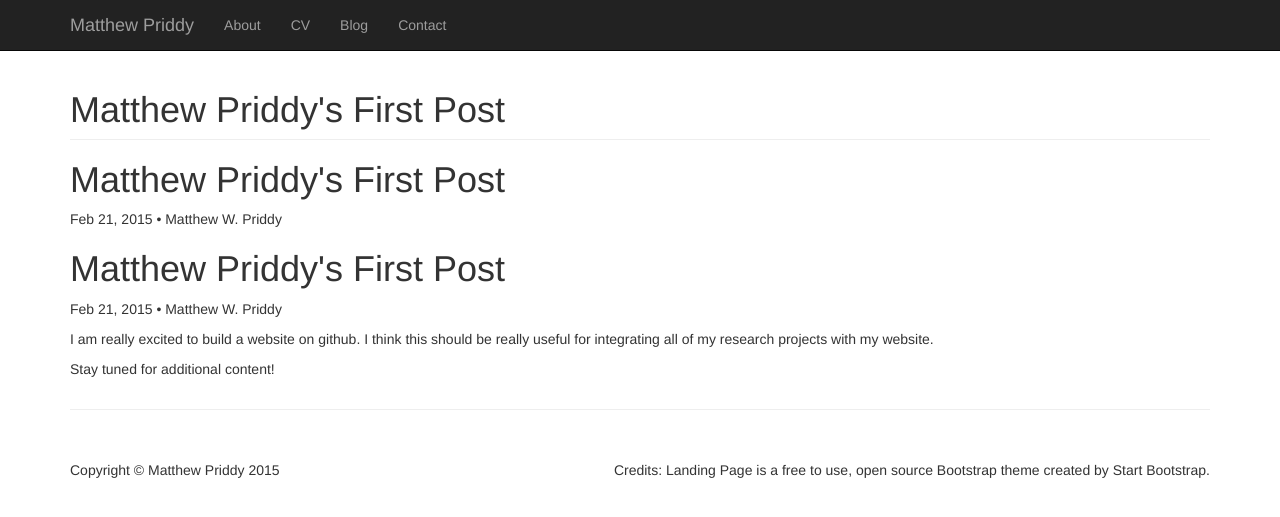
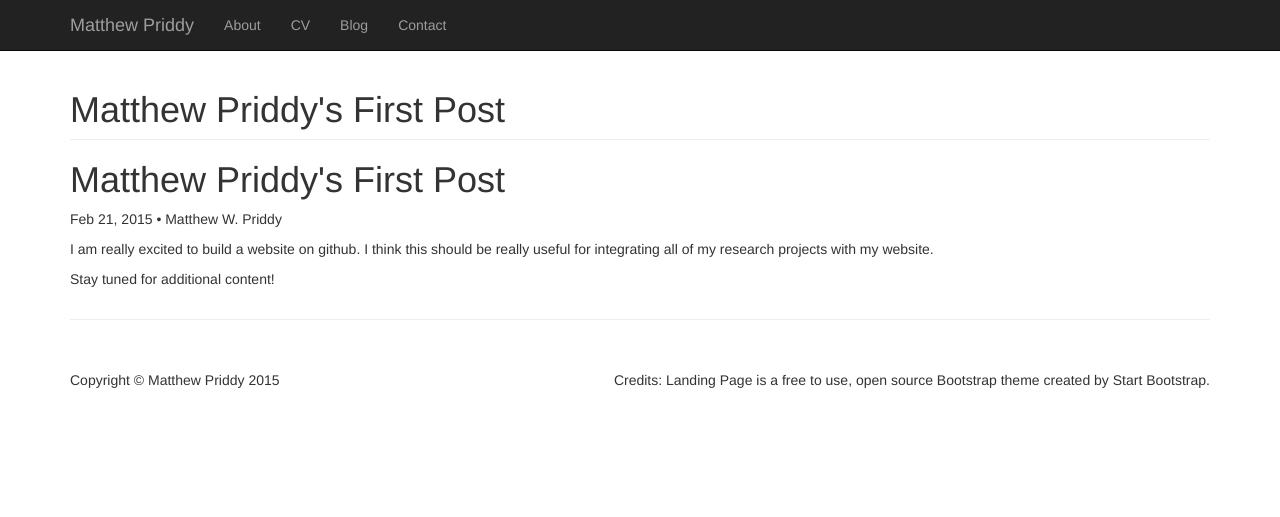
Before and after one commit to mwpriddy/mwpriddy.github.io, a Jekyll site: the page built from _posts/2015-02-21-MWP-first-post.md, in a window 1280 px wide. Shown: the top 517 px of the page. Built offline with Jekyll 4.4.1, drawn with Linux system fonts in a browser that asks for light colours.

Commit message:
Update default-halfslider.html

```diff
--- a/_layouts/default-halfslider.html
+++ b/_layouts/default-halfslider.html
@@ -62,15 +62,7 @@
     <div class="container">
         <div class="row">
             <div class="col-lg-12">
-                <h1 class="page-header">{{page.title}}
-                <h1>{{ page.title }} <a href="{{site.gh | prepend:"https://github.com/" | append:"/tree/gh-pages/"}}{{page.path}}" >
-                <span class="mega-octicon octicon-mark-github" style="cursor:pointer;" title="Markdown Source Code on Github"></span></a></h1>
-                <p class="meta">{{ page.date | date: "%b %-d, %Y" }}{% if page.author %} • {{ page.author }}{% endif %}{% if page.meta %} • {{ page.meta }}{% endif %}</p>
-
-                </h1>
-
-
-
+                <h1 class="page-header">{{page.title}}</h1>
                 {{ content }}
             </div>
         </div>
```
